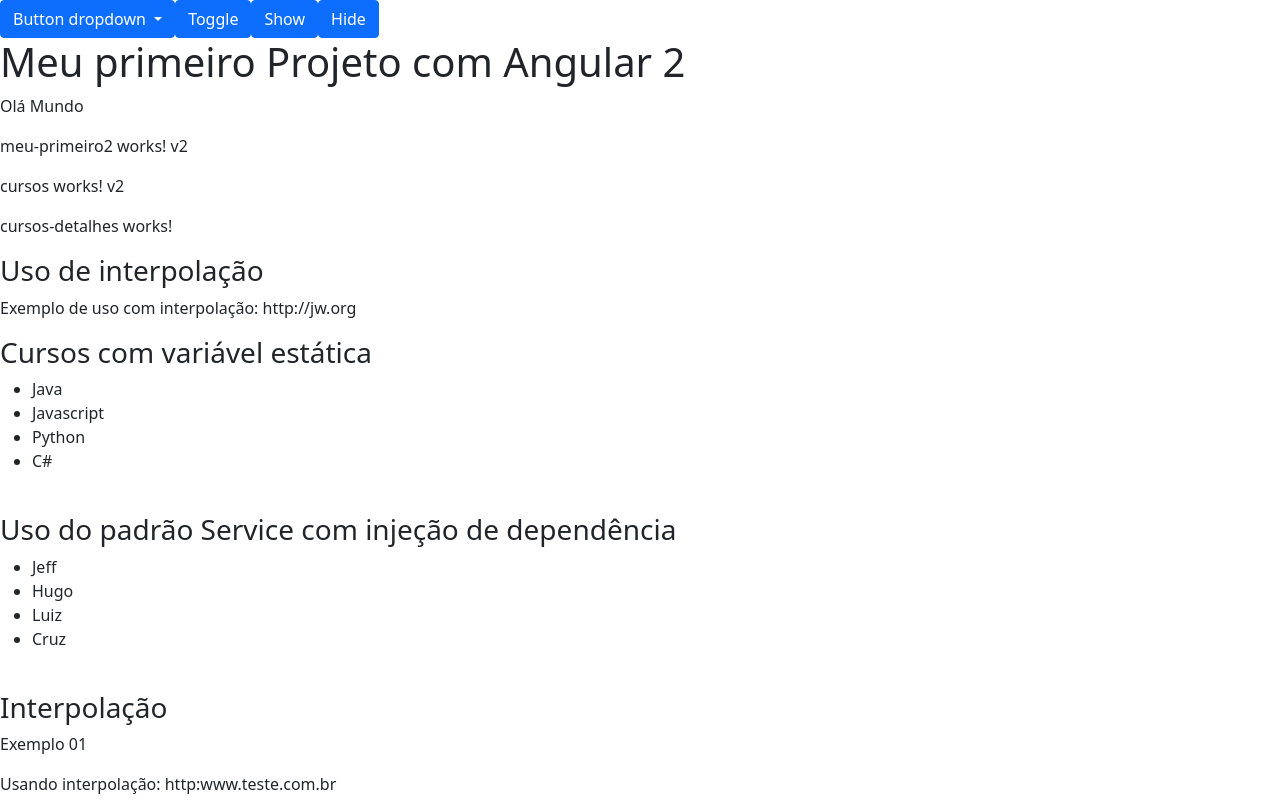
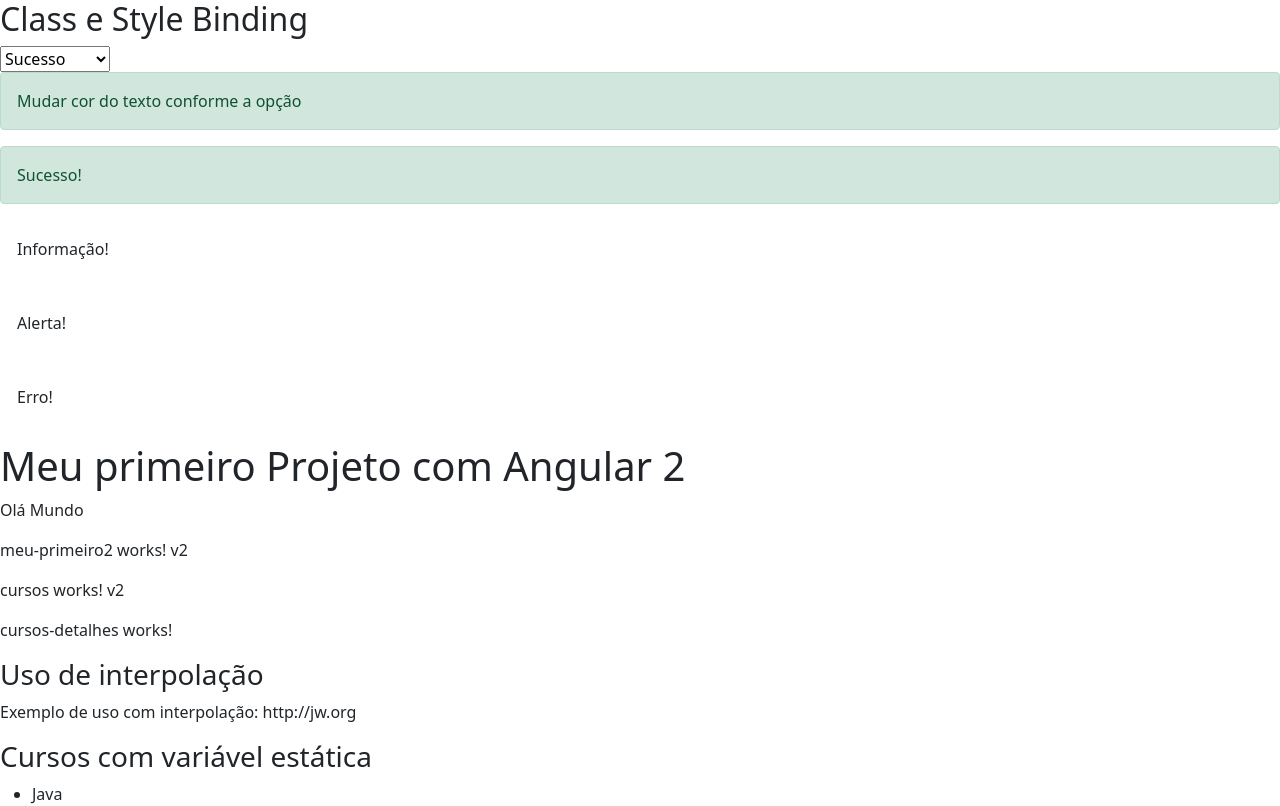
Before and after one commit to JeffersonLuizCruz/ESTUDO-angular-loiane, an Angular app: page / in a window 1280 px wide. Shown: the top 806 px of the page. Built offline with nearby package versions, Linux system fonts and the light colour scheme.

Commit message:
Class e Style binding

```diff
--- a/src/app/app-bootstrap/app-bootstrap.module.ts
+++ b/src/app/app-bootstrap/app-bootstrap.module.ts
@@ -5,6 +5,7 @@ import { BsDropdownModule } from 'ngx-bootstrap/dropdown';
 import { TooltipModule } from 'ngx-bootstrap/tooltip';
 import { ModalModule } from 'ngx-bootstrap/modal';
 import { BrowserAnimationsModule } from '@angular/platform-browser/animations';
+import { AlertModule } from 'ngx-bootstrap/alert';
 
 
 
@@ -17,11 +18,13 @@ import { BrowserAnimationsModule } from '@angular/platform-browser/animations';
     TooltipModule.forRoot(),
     ModalModule.forRoot(),
     BrowserAnimationsModule,
+    AlertModule.forRoot()
   ],
   exports: [
     BsDropdownModule,
     TooltipModule,
     ModalModule,
+    AlertModule
 
   ]
 })
--- a/src/app/app.component.html
+++ b/src/app/app.component.html
@@ -1,20 +1,57 @@
-<div class="btn-group" dropdown #dropdown="bs-dropdown" [autoClose]="false">
-  <button dropdownToggle type="button" class="btn btn-primary dropdown-toggle">
-    Button dropdown <span class="caret"></span>
-  </button>
-  <ul id="dropdown-triggers-manual" *dropdownMenu class="dropdown-menu"
-      role="menu" aria-labelledby="button-triggers-manual">
-    <li role="menuitem"><a class="dropdown-item" href="#">Action</a></li>
-    <li role="menuitem"><a class="dropdown-item" href="#">Another action</a>
-    </li>
-    <li role="menuitem"><a class="dropdown-item" href="#">Something else
-      here</a></li>
-    <li class="divider dropdown-divider"></li>
-  </ul>
-</div>
-<button type="button" class="btn btn-primary" (click)="dropdown.toggle(true)">Toggle</button>
-<button type="button" class="btn btn-primary" (click)="dropdown.show()">Show</button>
-<button type="button" class="btn btn-primary" (click)="dropdown.hide()">Hide</button>
+<!--</Jeff>-->
+<!--CLASS E STYLE BINDING: TRÊS MANEIRAS DIFERENTES DE FAZER O PROPERTY BINDING-->
+<article>
+  <h2>Class e Style Binding</h2>
+  <select #classes (change)="0">
+    <option value="alert-success">Sucesso</option>
+    <option value="alert-info">Informação</option>
+    <option value="alert-warning">Alerta</option>
+    <option value="alert-danger">Erro</option>
+    <br />
+    <br />
+    <br />
+  </select>
+  <!--
+    PRIMEIRA MANAIRA:01
+    Class Binding usando interpolação
+  -->
+ <div class="alert {{classes.value}}">Mudar cor do texto conforme a opção</div>
+  <div class="alert" role="alert" [class.alert-success]="classes.value == 'alert-success'">
+    Sucesso!
+  </div>
+  <!--
+    SEGUNDA MANAIRA:02
+    Class Binding usando CLASS
+  -->
+  <div class="alert" role="alert" [class.alert-info]="classes.value == 'alert-info'">
+    Informação!
+  </div>
+  <!--
+    SEGUNDA MANAIRA:02
+    Class Binding usando CLASS
+  -->
+  <div class="alert" role="alert" [class.alert-warning]="classes.value == 'alert-warning'">
+    Alerta!
+  </div>
+  <!--
+    SEGUNDA MANAIRA:02
+    Class Binding usando CLASS
+  -->
+  <div class="alert" role="alert" [class.alert-danger]="classes.value == 'alert-danger'">
+    Erro!
+  </div>
+  <!--
+    TERCEIRA MANAIRA:03
+    PROPERTY BINDING ESTILO DE CLASS
+    style binding
+  -->
+  <div class="alert alert-danger" role="alert"
+   [style.display]="classes.value == 'alert-danger' ? 'block' : 'none'">
+   <p>Mensagem de error</p>
+  </div>
+
+</article>
+<!--</Jeff>-->
 <h1>Meu primeiro Projeto com Angular 2</h1>
 <app-meu-primeiro-componente></app-meu-primeiro-componente>
 <app-meu-primeiro2></app-meu-primeiro2>
```
